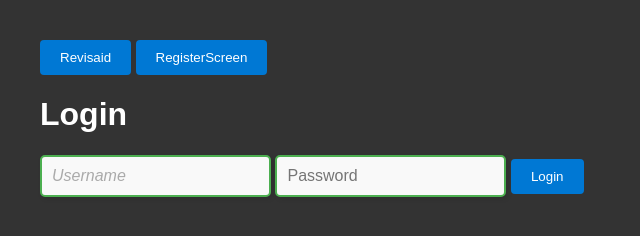
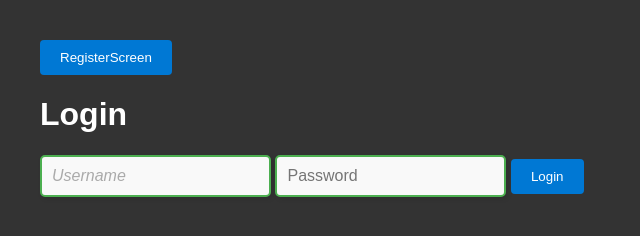
Before and after one commit to KatsuneCurry/My-NEA, a website: page Screens/Login Screen.html in a window 1280 px wide. Shown: the whole page, without its empty margins (0-640 px from the left). Drawn offline with Linux system fonts and the light colour scheme.

Commit message:
Remove RevisaidHome button from login screen

```diff
--- a/Screens/Login Screen.html
+++ b/Screens/Login Screen.html
@@ -6,7 +6,6 @@
     <link rel="stylesheet" href="../styles.css">
 </head>
 <body>
-    <button id="RevisaidHome">Revisaid</button>
     <button id="RegisterScreen">RegisterScreen</button>
     <h1>Login</h1>
     <form id="loginForm">
@@ -18,4 +17,5 @@
 
 
 </body>
+
 </html>
```
